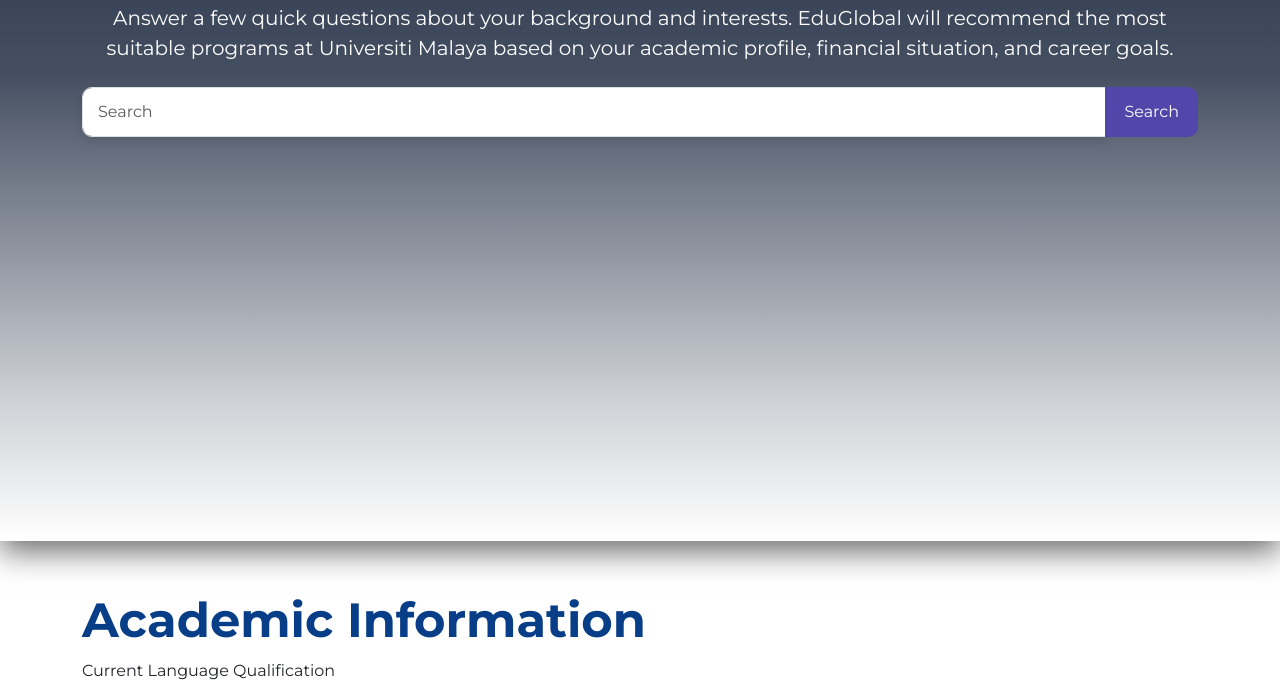
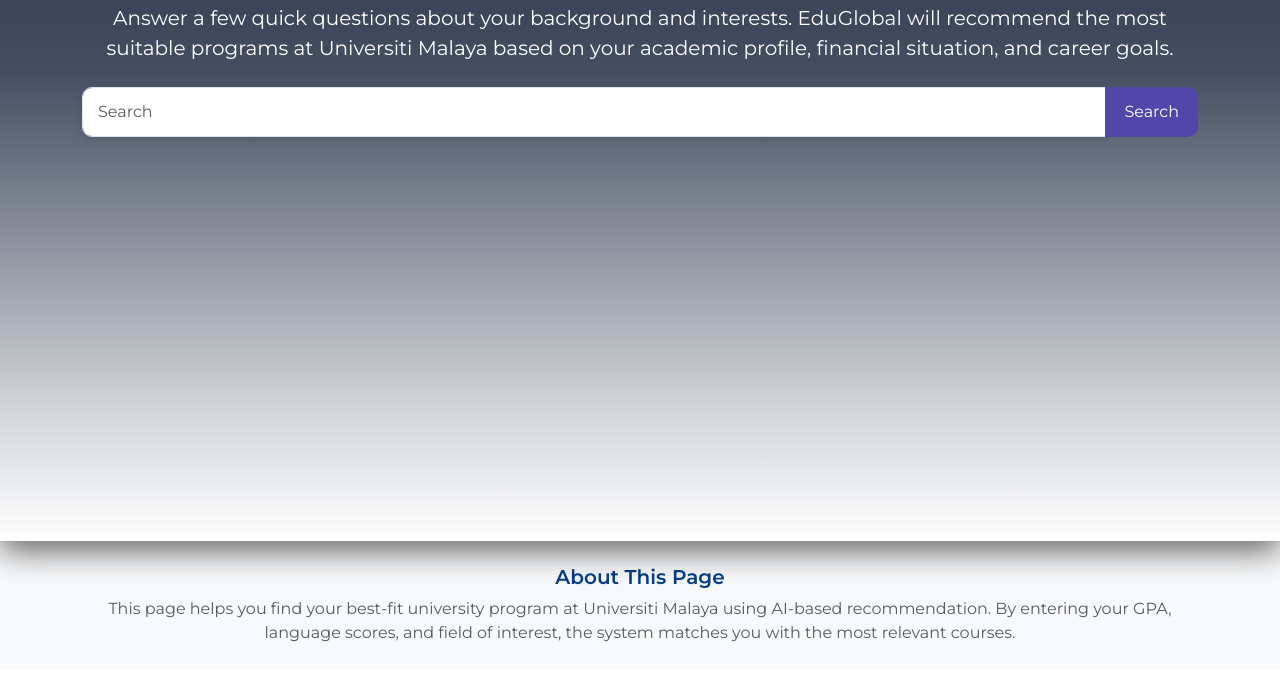
Before and after one commit to Zhangzhiyang423/EduGlobal, a website: page frontend/pages/program-recommendation.html in a window 1280 px wide. Shown: the part 245-933 px from the top of the page. Drawn offline with nearby package versions, Linux system fonts and the light colour scheme.

Commit message:
feat(content): add intro section for program recommendation and financial-job pages

```diff
--- a/frontend/pages/program-recommendation.html
+++ b/frontend/pages/program-recommendation.html
@@ -78,6 +78,18 @@
         </div>
     </section>
 
+    <!-- Page Intro Description -->
+    <section class="bg-light py-4">
+        <div class="container text-center">
+            <h5 class="fw-semibold text-primary-blue mb-2">About This Page</h5>
+            <p class="text-muted mb-0">
+                This page helps you find your best-fit university program at Universiti Malaya using AI-based
+                recommendation.
+                By entering your GPA, language scores, and field of interest, the system matches you with the most
+                relevant courses.
+            </p>
+        </div>
+    </section>
 
 
     <!-- ✅ Program Recommendation Form -->
--- a/frontend/styles/home.css
+++ b/frontend/styles/home.css
@@ -402,6 +402,9 @@ html {
 
 .hero h1, .hero p {
     color: #fff; /* 确保文字颜色为白色 */
+}
+.bg-light {
+  background-color: #f8f9fa;
 }
 /* 推荐按钮居中 */
 .recommendation-section {
```
Also changed, not shown: frontend/pages/financial-job.html (+13 -0 lines).
